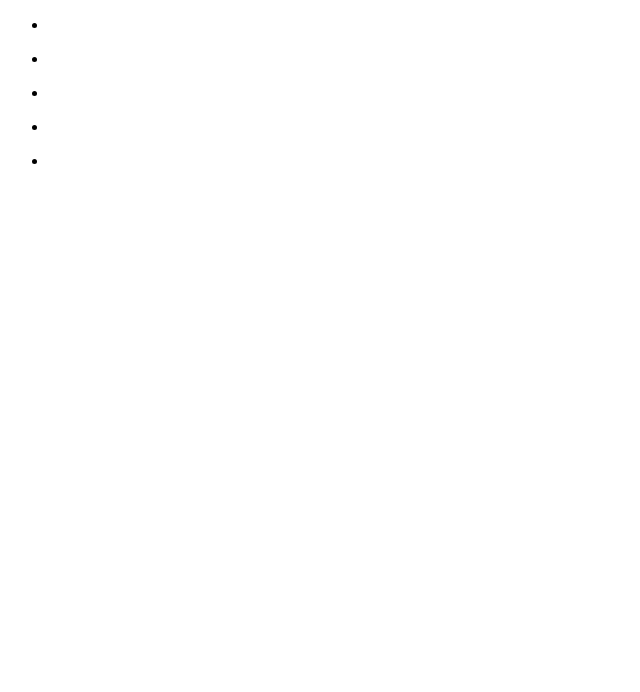
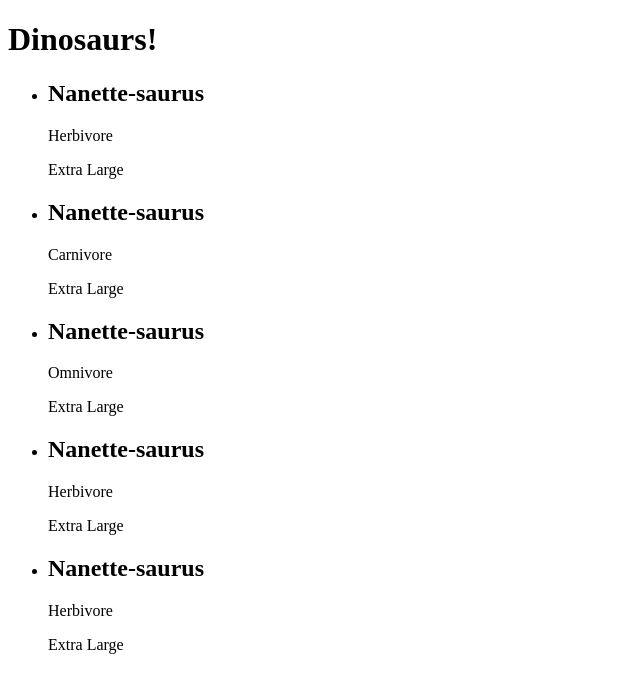
Before and after one commit to NotNanetteKaye/WEEK-JavaScript-react-vs-dinos, a React (Create React App) app: page / in a window 1280 px wide. Shown: the top 692 px of the page, without its empty margins (0-640 px from the left). Built offline with nearby package versions, Linux system fonts and the light colour scheme.

Commit message:
DinoPresenter.jsx Now Presents Name, Type, and Size of Dinosaur

```diff
--- a/src/App.js
+++ b/src/App.js
@@ -42,6 +42,7 @@ const App = () => {
 
   return (
     <div>
+      <h1>Dinosaurs!</h1>
       <DinoMapper dinoArray={dinos}/>
     </div>
   )
--- a/src/components/DinoMapper.jsx
+++ b/src/components/DinoMapper.jsx
@@ -5,7 +5,7 @@ import DinoPresenter from './DinoPresenter';
 const DinoMapper = ({dinoArray}) => {
     return (
         <ul>
-           {dinoArray.map(dino => <li><DinoPresenter/></li>)}
+           {dinoArray.map(el => <li><DinoPresenter dino={el}/></li>)}
         </ul>
      );
 }
--- a/src/components/DinoPresenter.jsx
+++ b/src/components/DinoPresenter.jsx
@@ -1,9 +1,11 @@
 import React from 'react';
 
-const DinoPresenter = (props) => {
+const DinoPresenter = ({dino}) => {
     return (
         <div>
-
+            <h2>{dino.name}</h2>
+            <p>{dino.type}</p>
+            <p>{dino.size}</p>
         </div>
      );
 }
```
